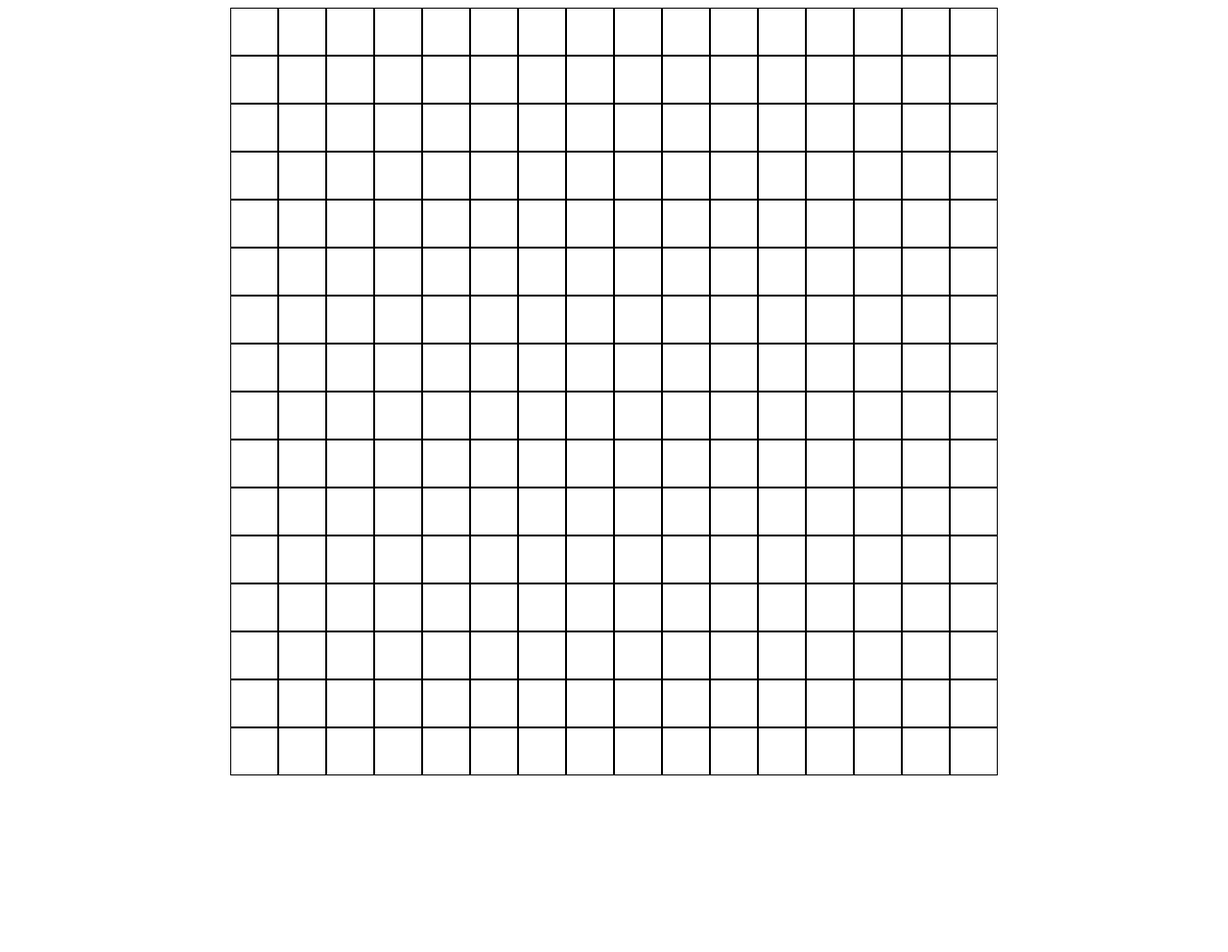
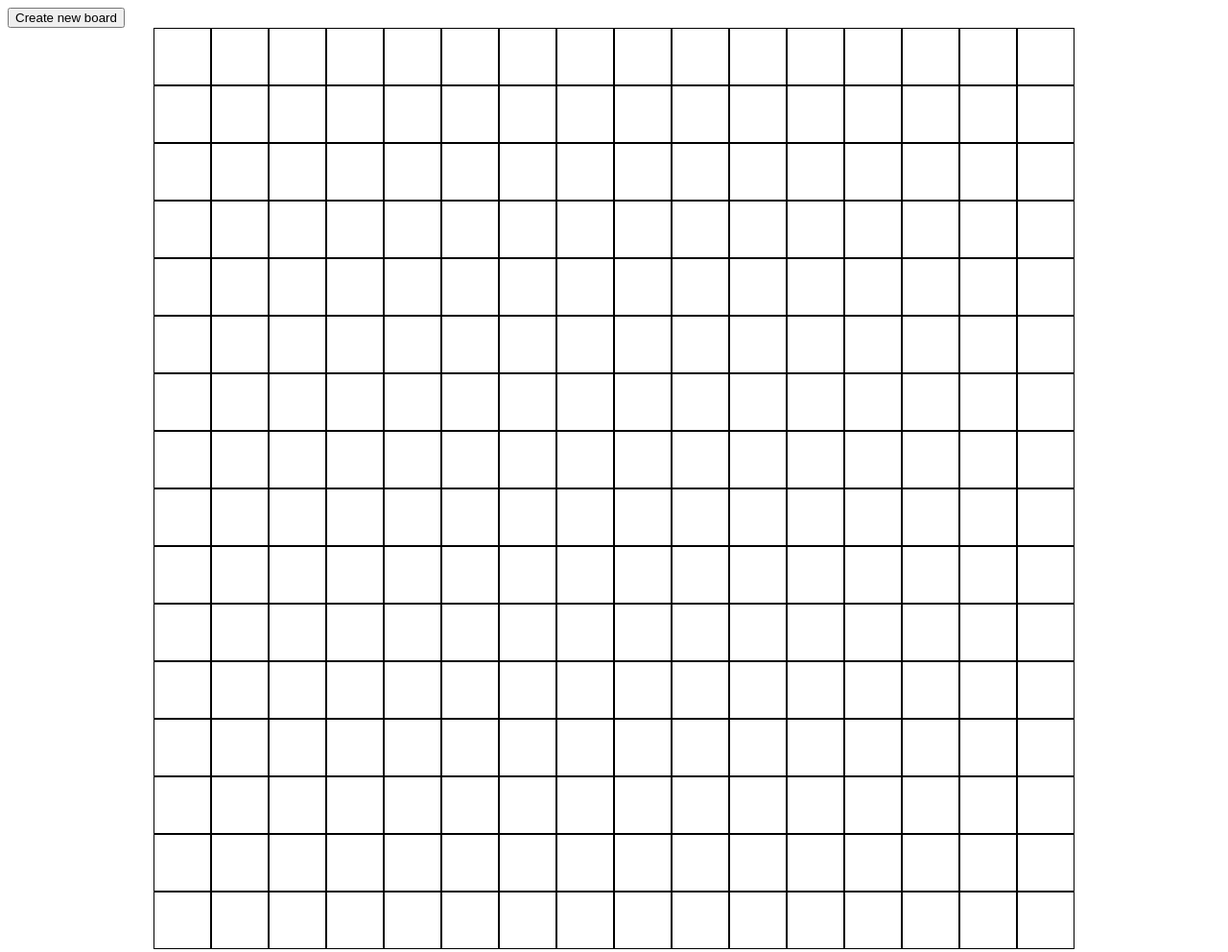
Before and after one commit to AndrejGjorevski/etch-a-sketch-odin, a plain HTML site: page index.html in a window 1280 px wide. Shown: the whole page at 96% size. Before the commit the page ends 816 px from the top, so only its background shows below. Drawn offline with Linux system fonts and the light colour scheme.

Commit message:
Add function for creating a new board and reformat script.js code

```diff
--- a/index.html
+++ b/index.html
@@ -7,7 +7,10 @@
     <title>Etch-a-Sketch</title>
 </head>
 <body>
-    <div id="container"></div>
+    <button id="btn">Create new board</button>
+    <div id="helper">
+        <div id="container"></div>
+    </div>
 
     <script type="text/javascript" src="script.js"></script>
 </body>
--- a/script.js
+++ b/script.js
@@ -1,9 +1,28 @@
+const button = document.getElementById("btn");
 const container = document.getElementById("container");
-for (let i = 0; i < 256; i++) {
-    container.appendChild(document.createElement("div"));
+
+function createGrid(n) {
+    container.innerHTML = "";
+
+    let boxSize = 960 / n;
+    for (let i = 0; i < n * n; i++) {
+        let div = document.createElement("div");
+        div.style.width = boxSize + "px";
+        div.style.height = boxSize + "px";
+        container.appendChild(div);
+        div.addEventListener("mouseenter", (e) => e.target.style.backgroundColor = "black");
+    }
 }
 
-const board = container.querySelectorAll("div");
-board.forEach(box =>
-    box.addEventListener("mouseenter", (e) => e.target.style.backgroundColor = "black")
-)
+createGrid(16);
+
+button.addEventListener("click", (e) => {
+    n = prompt("How many boxes per row (less than 100): ");
+    n = parseInt(n);
+    if (isNaN(n) || n <= 0 || n > 100) {
+        alert("Please enter a valid number between 0 and 100");
+        return;
+    }
+
+    createGrid(n);
+});
--- a/styles.css
+++ b/styles.css
@@ -1,4 +1,4 @@
-body {
+#helper {
     display: flex;
     justify-content: center;
     align-items: center;
@@ -7,12 +7,10 @@ body {
 #container {
     display: flex;
     flex-wrap: wrap;
-    width: 800px;
+    width: 960px;
 }
 
 #container div {
-    width: 50px;
-    height: 50px;
     border: 1px solid black;
     box-sizing: border-box;
 }
```
